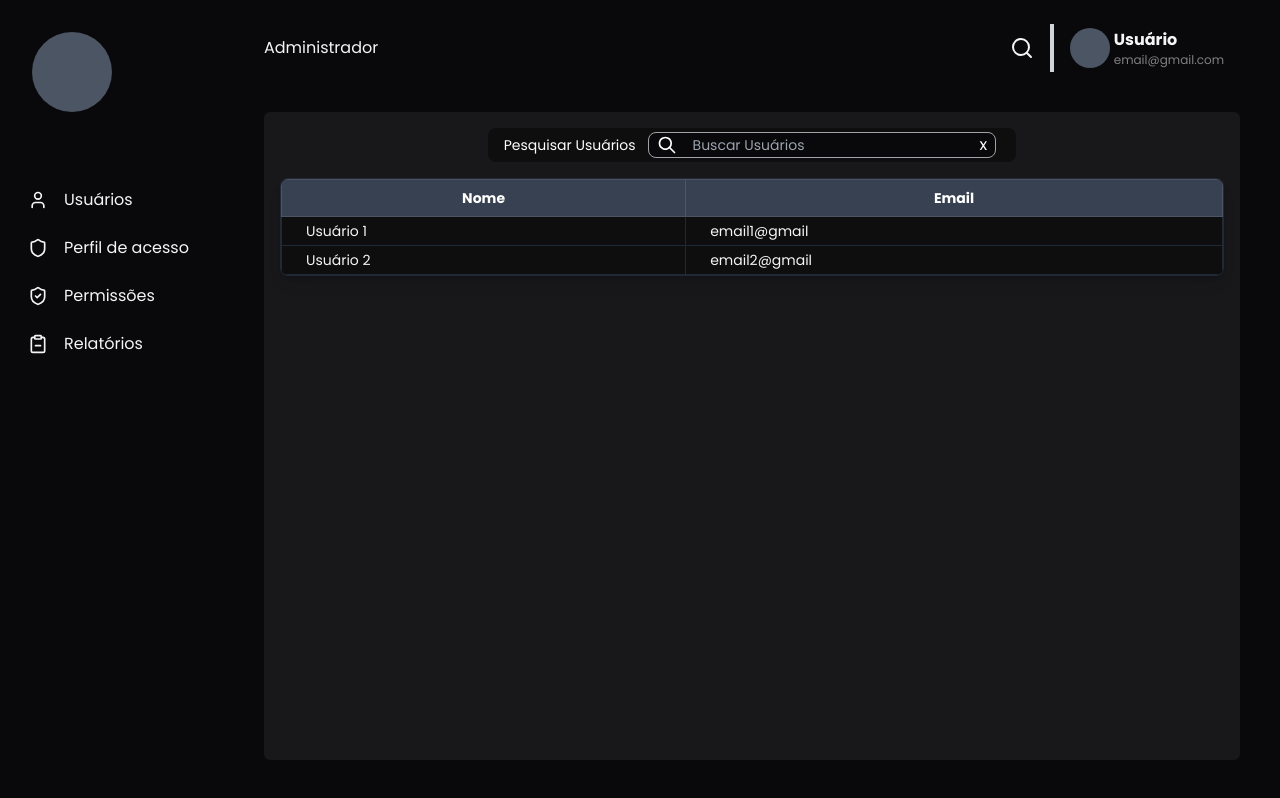
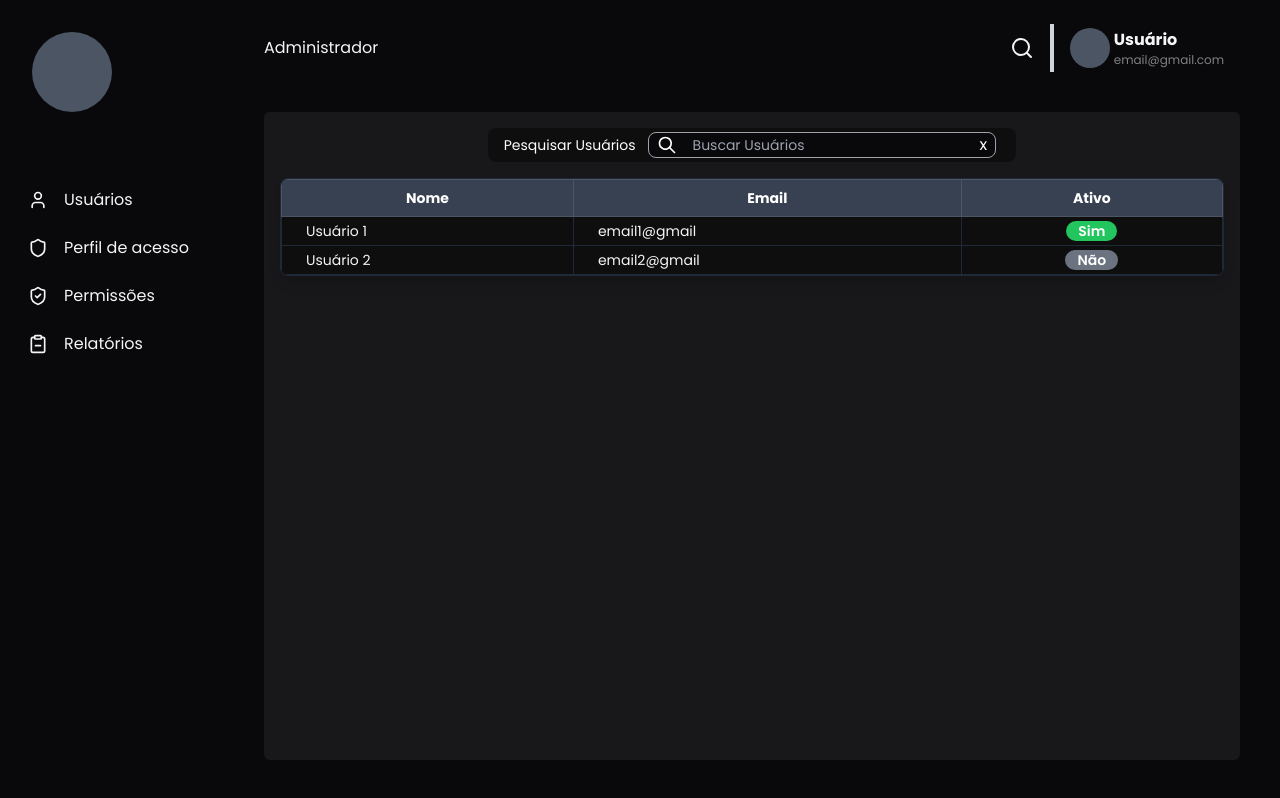
Before and after one commit to Rontec-software/auth_rbac, a Next.js app in the folder Frontend/: page /usuario in a window 1280 px wide. Built offline with nearby package versions, Linux system fonts and the light colour scheme.

Commit message:
adicionado componente de chip

```diff
--- a/Frontend/src/app/(auth)/usuario/page.tsx
+++ b/Frontend/src/app/(auth)/usuario/page.tsx
@@ -1,4 +1,5 @@
 'use client';
+import { Chip } from '@/components/shared/chip/Chip';
 import { DataTable } from '@/components/shared/data-table/DataTable';
 import { IColumn } from '@/components/shared/data-table/DataTable.interface';
 import { InputSearch } from '@/components/shared/input-search/InputSeach';
@@ -7,7 +8,7 @@ import { FormEvent, useState } from 'react';
 interface IUser {
   name: string;
   email: string;
-  ativo: boolean;
+  active: boolean;
 }
 export default function User() {
   const [search, setSearch] = useState<string>('');
@@ -30,6 +31,17 @@ export default function User() {
   const columns: IColumn<IUser>[] = [
     { label: 'Nome', key: 'name', align: 'left' },
     { label: 'Email', key: 'email', align: 'left' },
+    {
+      label: 'Ativo',
+      key: 'active',
+      align: 'center',
+      customRender: (row) => (
+        <Chip
+          label={row.active ? 'Sim' : 'Não'}
+          color={row.active ? 'bg-green-500' : 'bg-gray-500'}
+        />
+      ),
+    },
   ];
 
   const data = [
@@ -37,13 +49,13 @@ export default function User() {
       name: 'Usuário 1',
       email: 'email1@gmail',
       profile: 'Perfil 1',
-      ativo: true,
+      active: true,
     },
     {
       name: 'Usuário 2',
       email: 'email2@gmail',
       profile: 'Perfil 2',
-      ativo: false,
+      active: false,
     },
   ];
 
@@ -58,6 +70,7 @@ export default function User() {
           handleReset={handleReset}
         />
       </div>
+
       <DataTable columns={columns} data={data} />
     </div>
   );
--- a/Frontend/src/components/shared/data-table/DataTable.interface.ts
+++ b/Frontend/src/components/shared/data-table/DataTable.interface.ts
@@ -2,6 +2,7 @@ export interface IColumn<T> {
   label: string;
   key: keyof T;
   align?: 'left' | 'center' | 'right';
+  customRender?: (row: T) => React.ReactNode;
 }
 
 export interface ITableProps<T> {
--- a/Frontend/src/components/shared/data-table/DataTable.tsx
+++ b/Frontend/src/components/shared/data-table/DataTable.tsx
@@ -2,7 +2,7 @@ import { ITableProps } from './DataTable.interface';
 
 export const DataTable = <T,>({ columns, data }: ITableProps<T>) => {
   return (
-    <div className="border border-gray-800 shadow-lg rounded-lg overflow-hidden">
+    <div className="border border-gray-800 shadow-lg rounded-lg overflow-hidden ">
       <table className="w-full table-auto">
         <thead className="bg-gray-700 text-white text-sm">
           <tr>
@@ -21,7 +21,17 @@ export const DataTable = <T,>({ columns, data }: ITableProps<T>) => {
         <tbody className="bg-background-janela-principal text-sm">
           {data.map((row, rowIndex) => (
             <tr key={rowIndex} className="hover:bg-gray-900">
-              {columns.map((col, colIndex) => (
+              {columns.map((col, colIndex) =>
+                col.customRender ? (
+                  <td
+                    key={colIndex}
+                    className={`border border-gray-800 px-6 py-1 text-${
+                      col.align || 'left'
+                    }`}
+                  >
+                    {col.customRender(row)}
+                  </td>
+                ) : (
                   <td
                     key={colIndex}
                     className={`border border-gray-800 px-6 py-1 text-${
@@ -30,7 +40,8 @@ export const DataTable = <T,>({ columns, data }: ITableProps<T>) => {
                   >
                     {String(row[col.key])}
                   </td>
-              ))}
+                )
+              )}
             </tr>
           ))}
         </tbody>
```
Lines whose indentation alone changed are shown as unchanged.
